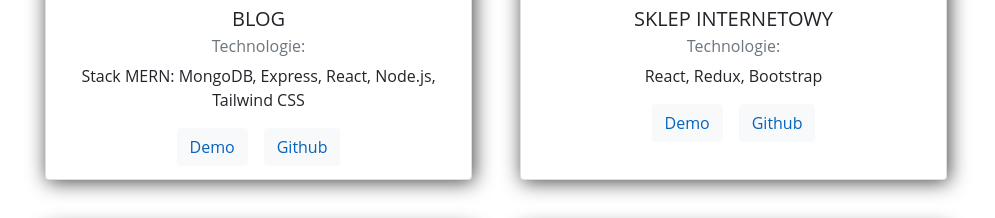
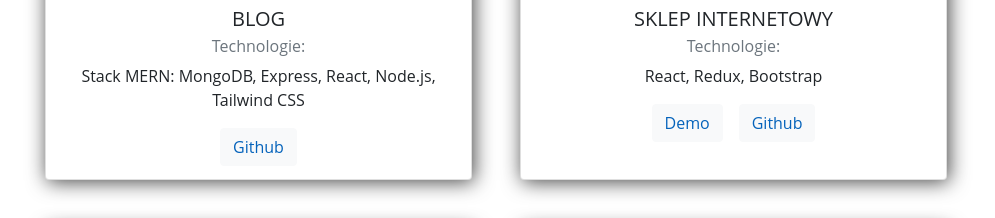
Before and after one commit to AnnaPawlik/Portfolio, a React (Create React App) app in the folder client/: page / in a window 1280 px wide. Shown: the part 2940-3158 px from the top of the page, without its empty margins (144-1139 px from the left). Built offline with nearby package versions, Linux system fonts and the light colour scheme.

Commit message:
Remove button

```diff
--- a/client/src/components/features/Projects/Projects.js
+++ b/client/src/components/features/Projects/Projects.js
@@ -22,7 +22,6 @@ class Projects extends React.Component {
                                 <CardTitle tag="h5" className="text-uppercase">Blog</CardTitle>
                                 <CardSubtitle tag="h6" className="mb-2 text-muted">Technologie:</CardSubtitle>
                                 <CardText>Stack MERN: MongoDB, Express, React, Node.js, Tailwind CSS</CardText>
-                                <Link to={{pathname:"https://blogappmern.herokuapp.com/"}} target="_blank" className="link btn btn-light mx-2">Demo</Link>
                                 <Link to={{pathname:"https://github.com/AnnaPawlik/Stack-MERN"}} target="_blank" className="link btn btn-light mx-2">Github</Link>
                             </CardBody>
                         </Card>
```
